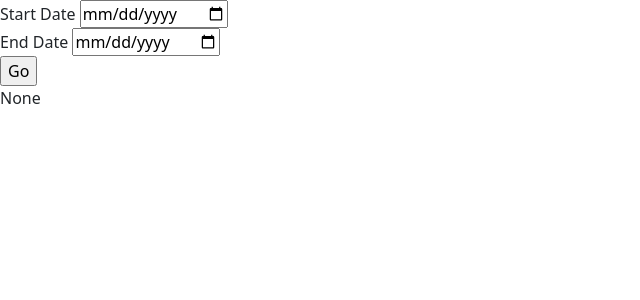
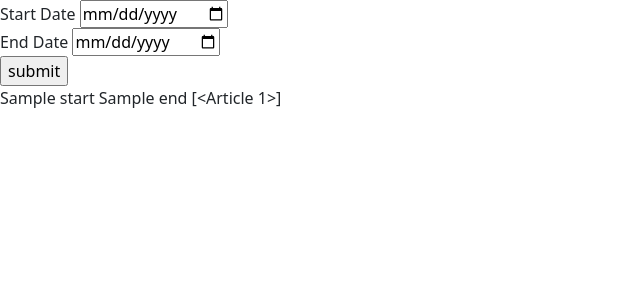
Before and after one commit to jgage930/news-aggregator, a Flask app: template templates/search.html in a window 1280 px wide. Shown: the part 56-356 px from the top of the page, without its empty margins (0-640 px from the left). Run offline with Flask 2, Linux system fonts and the light colour scheme; tables that the repository leaves empty hold one stand-in row (values such as "Sample post"); the template is opened without the code that fills it: values that come from a table or form of the project are taken from there, most other values are stand-ins (such as "Sample title", 1, 10 or a date in 2020); some libraries are stand-ins or nearby versions.

Commit message:
setting up search

```diff
--- a/app.py
+++ b/app.py
@@ -78,7 +78,10 @@ def submit():
 		start_date = form.start_date.data
 		end_date = form.end_date.data
 
-		return flash(start_date)
+	# test to see if we can filter date so it only shows results that match the first date
+	data = Article.query.all()
+	print(data)
+
 	return render_template('search.html', form=form)
 
 if __name__ == '__main__':
--- a/templates/search.html
+++ b/templates/search.html
@@ -7,9 +7,11 @@
 		<br>
 		{{ form.end_date.label }} {{ form.end_date(size=20) }}
 		<br>
-		<input type="submit" value="Go">
+		<input type="submit" value="submit">
 	</div>
 	<div>
-		{{ form.start_date.data }}
+		{{ start }}
+		{{ end }}
+		{{ data }}
 	</div>
 {% endblock %}
```
